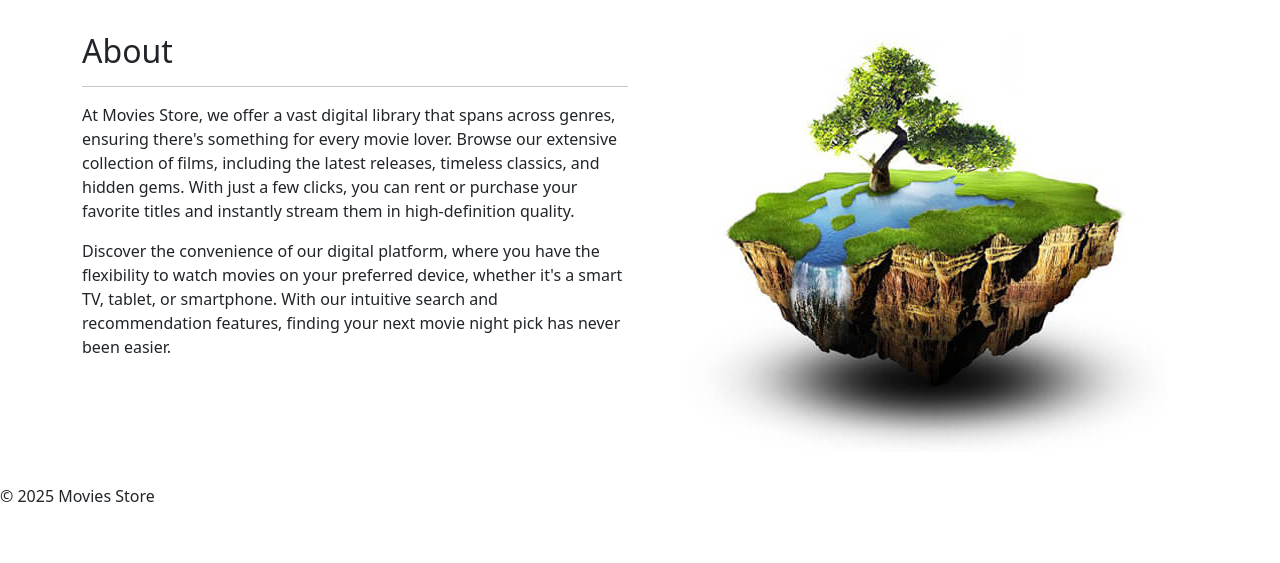
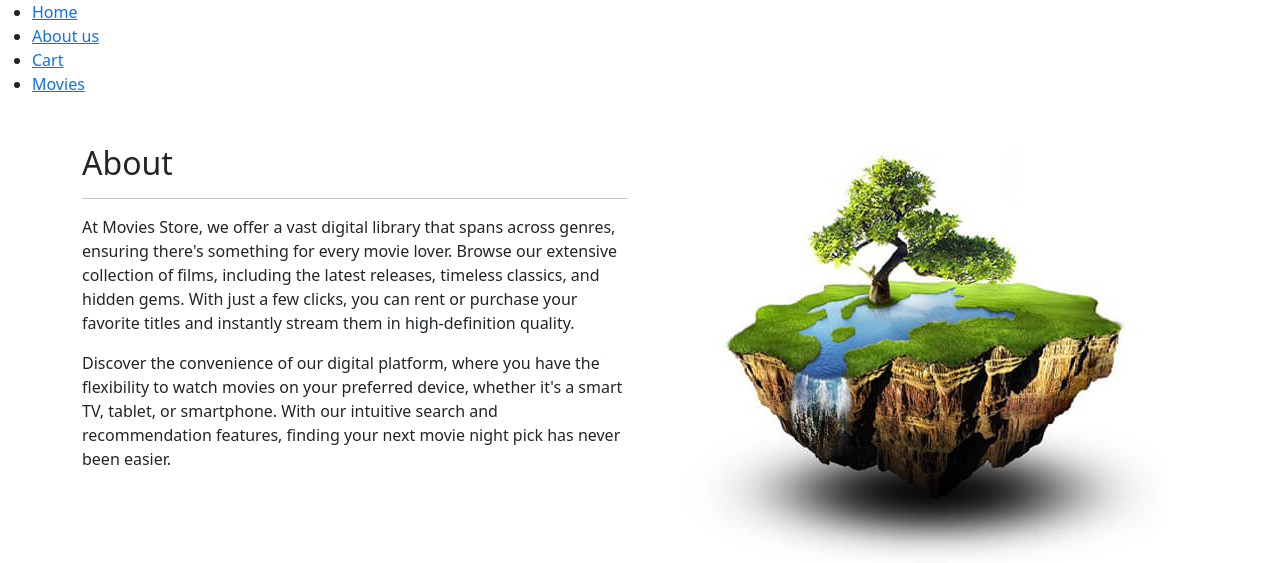
Before and after one commit to nicktemesi/moviesstore, a Django app: page /about/ in a window 1280 px wide. Shown: the top 563 px of the page. Run offline with Django 5.2, Linux system fonts and the light colour scheme; some libraries are stand-ins or nearby versions.

Commit message:
'navbar'

```diff
--- a/templates/base.html
+++ b/templates/base.html
@@ -30,6 +30,16 @@
 <body>
 
     <!-- Header / Content Block -->
+     <header>
+        <nav>
+            <ul>
+                <li><a href="">Home</a></li>
+                <li><a href="">About us</a></li>
+                <li><a href="">Cart</a></li>
+                <li><a href="">Movies</a></li>
+            </ul>
+        </nav>
+     </header>
     <main>
         {% block content %}
         {% endblock content %}
```
